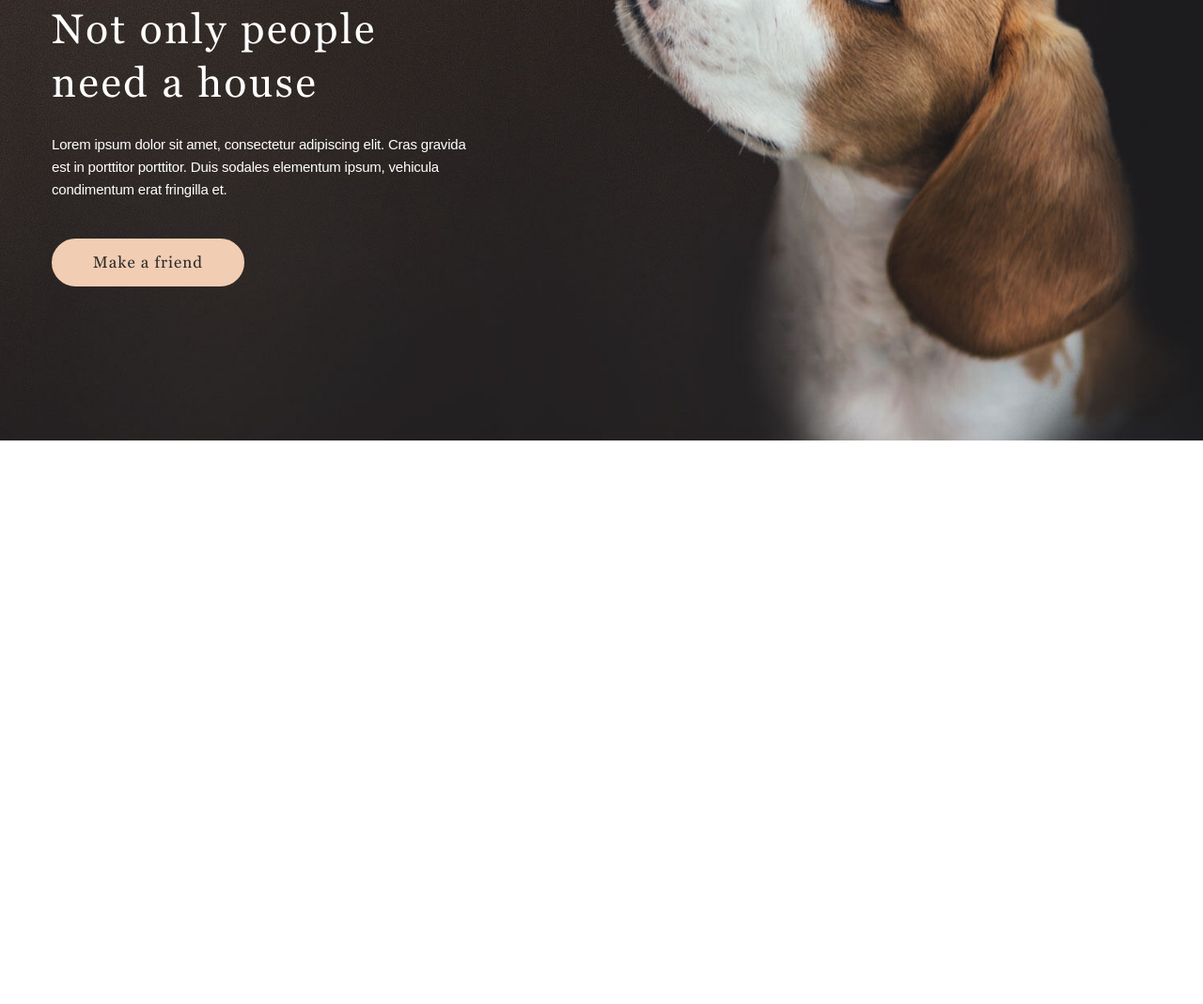
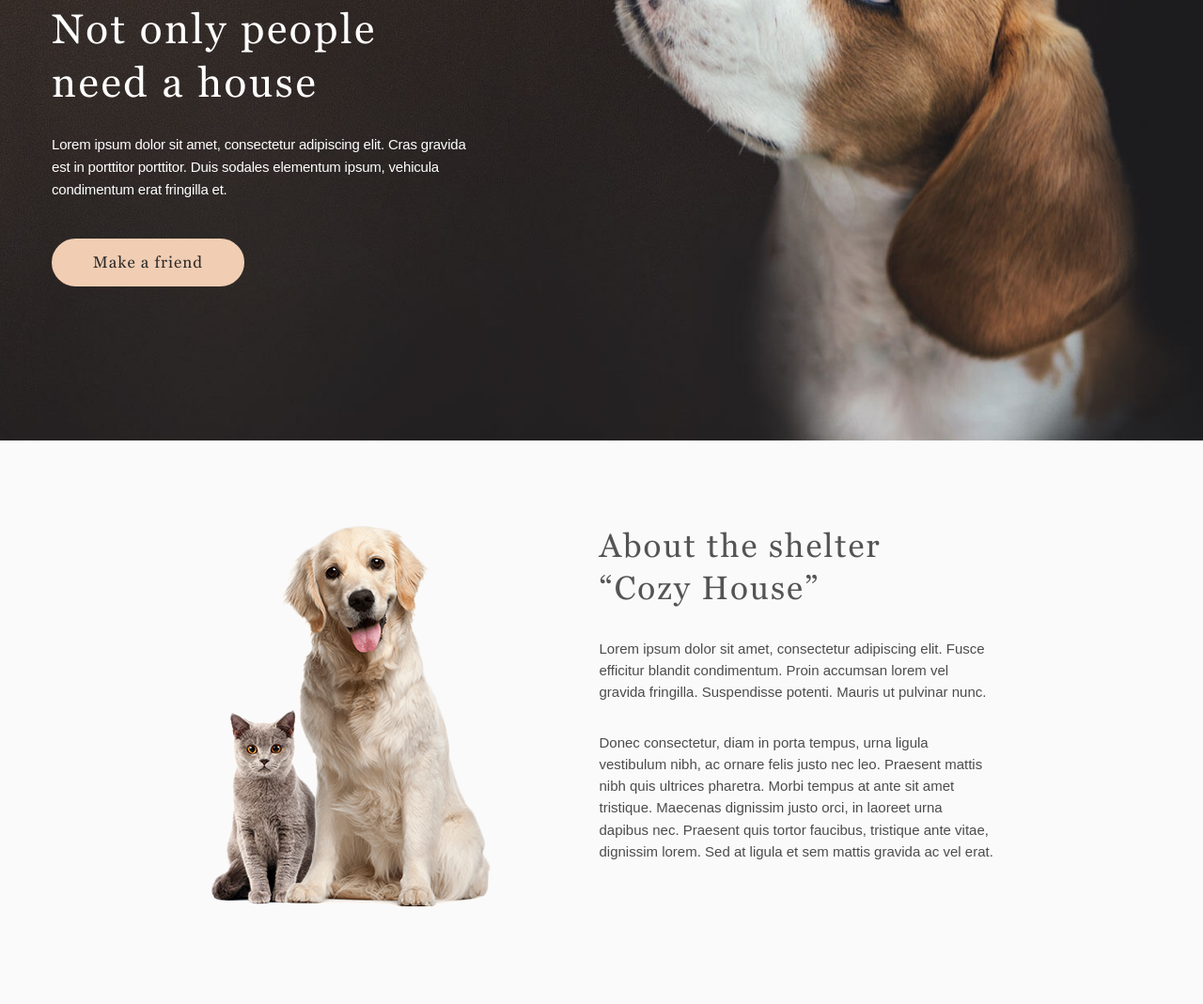
Before and after one commit to Daniel805965/CozyHouse, a website: page app/index.html in a window 1280 px wide. Shown: the part 331-1400 px from the top of the page at 94% size. Before the commit the page ends 800 px from the top, so only its background shows below. Drawn offline with Linux system fonts and the light colour scheme.

Commit message:
add about-us

```diff
--- a/app/index.html
+++ b/app/index.html
@@ -60,6 +60,23 @@
       </div>
     </div>
 
+    <main>
+      <section class="about-us">
+        <div class="container">
+          <div class="about-us__wrap">
+            <div class="about-us__imgwrap">
+              <img src="./img/about-us_img.png" alt="" class="about-us__imgwrap-img">
+            </div>
+            <div class="about-us__textbox">
+              <span class="about-us__textbox-caption">About the shelter “Cozy House”</span>
+              <p class="about-us__textbox-text">Lorem ipsum dolor sit amet, consectetur adipiscing elit. Fusce efficitur blandit condimentum. Proin accumsan lorem vel gravida fringilla. Suspendisse potenti. Mauris ut pulvinar nunc.</p>
+              <p class="about-us__textbox-text"> Donec consectetur, diam in porta tempus, urna ligula vestibulum nibh, ac ornare felis justo nec leo. Praesent mattis nibh quis ultrices pharetra. Morbi tempus at ante sit amet tristique. Maecenas dignissim justo orci, in laoreet urna dapibus nec. Praesent quis tortor faucibus, tristique ante vitae, dignissim lorem. Sed at ligula et sem mattis gravida ac vel erat. </p>
+            </div>
+          </div>
+        </div>
+      </section>
+    </main>
+
   </div>
 
 
--- /dev/null
+++ b/app/scss/components/_about-us.scss
@@ -0,0 +1,62 @@
+@import "../variables";
+@import "../mixins";
+
+.about-us {
+    background-color: #fafafa;
+
+    &__wrap {
+        display: flex;
+        flex-direction: row;
+        justify-content: center;
+        padding: 90px 0 100px;
+
+        @include b(479) {
+            flex-direction: column;
+        }
+    }
+
+    &__imgwrap {
+        max-width: 300px;
+        max-height: 410px;
+        @include b(479) {
+            display: flex;
+        }
+    }
+
+    &__textbox {
+
+
+        margin-left: 115px;
+
+        @include b(1024) {
+            margin-left: 35px;
+        }
+
+        @include b(479) {
+            margin-left: 0;
+            text-align: center;
+        }
+
+        &-caption {
+            display: block;
+            max-width: 315px;
+            font-size: 35px;
+            line-height: 1.285;
+            letter-spacing: 2px;
+
+            @include b(479) {
+                margin: 0 auto;
+            }
+        }
+
+        &-text {
+            max-width: 420px;
+            margin-top: 30px;
+            font-family: $arial;
+            font-size: $main-fz;
+            line-height: 1.55;
+            color: $second-color;
+
+        }
+    }
+}
--- a/app/scss/components/_header.scss
+++ b/app/scss/components/_header.scss
@@ -53,6 +53,7 @@
         @include b(768) {
             display: none;
         }
+
         &-list {
             display: flex;
             align-items: center;
--- a/app/scss/style.scss
+++ b/app/scss/style.scss
@@ -6,3 +6,4 @@
 @import "./_global-style";
 @import "./components/_header";
 @import "./components/_heading";
+@import "./components/about-us"
```
Also changed, not shown: app/css/style.min.css, app/img/about-us_img.png (added).
